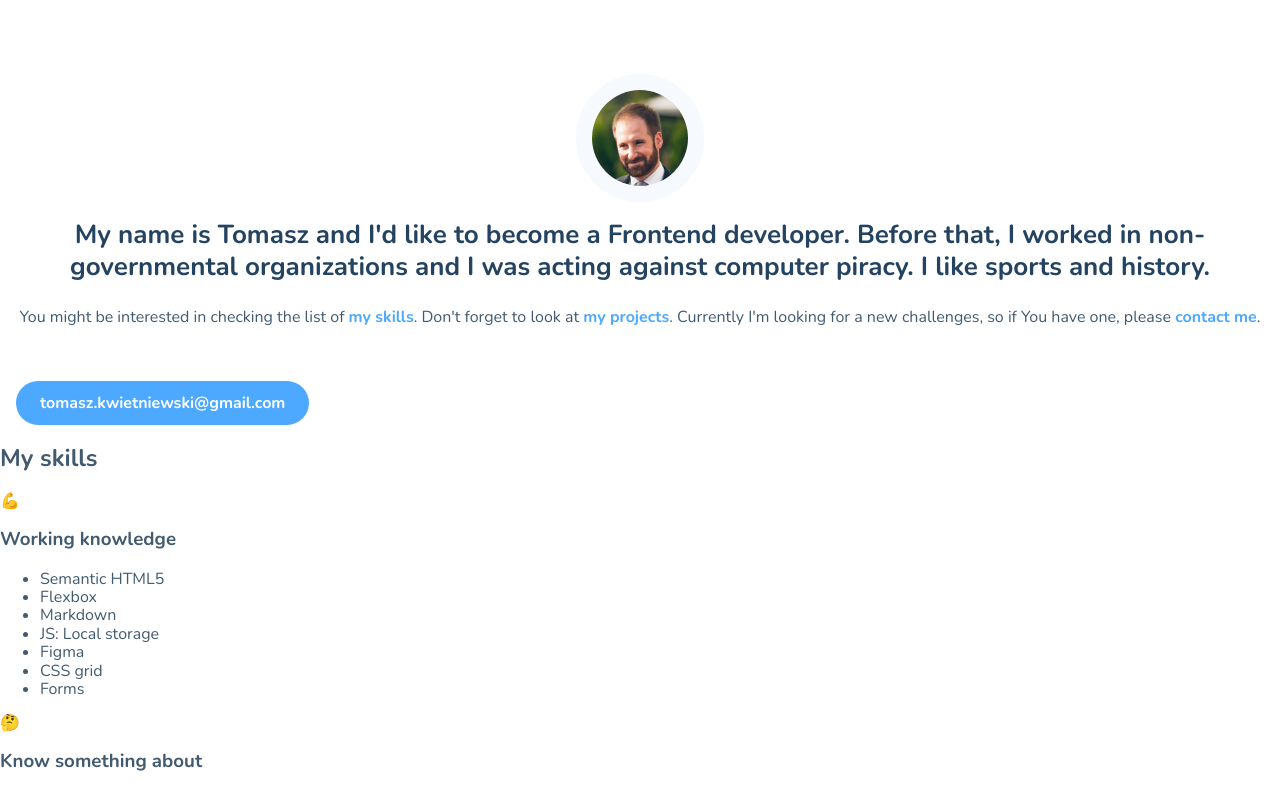
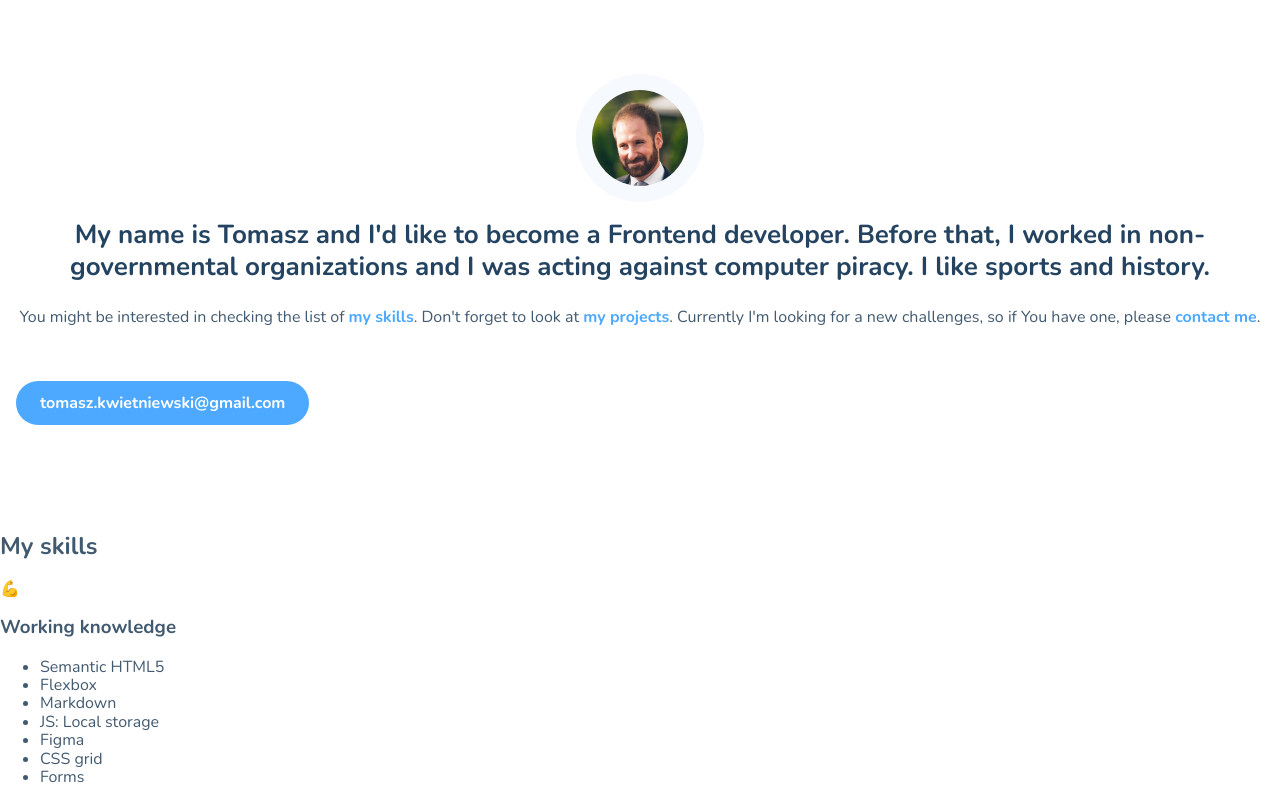
Before and after one commit to tomasz-kwietniewski/tomasz-kwietniewski.github.io, a website built with webpack: page src/pages/index.html in a window 1280 px wide. Shown: the top 789 px of the page. Built offline with nearby package versions, Linux system fonts and the light colour scheme.

Commit message:
padding bottom added

```diff
--- a/src/scss/modules/hero.scss
+++ b/src/scss/modules/hero.scss
@@ -1,5 +1,5 @@
 .hero {
-  padding: 74px 16px 0 16px;
+  padding: 74px 16px 88px;
   &__contact {
       border-radius: 64px;
       color: white;
```
